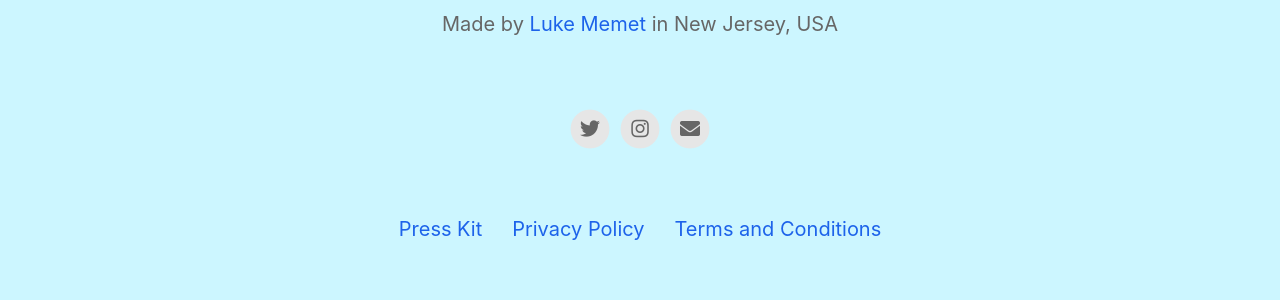
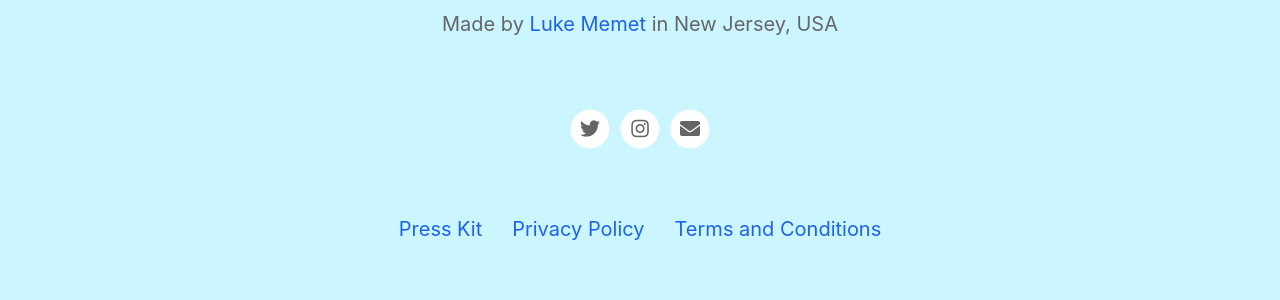
Before and after one commit to TimeFinderApp/https-TimeFinder.app, a Jekyll site: the page built from index.html, in a window 1280 px wide. Shown: the part 1524-1824 px from the top of the page. Built offline with Jekyll 4.4.1, drawn with Linux system fonts in a browser that asks for light colours; nearby versions of some CDN libraries.

Commit message:
Update _config.yml

```diff
--- a/_config.yml
+++ b/_config.yml
@@ -83,7 +83,7 @@
 feature_icons_background_color            : "#FFFFFF"
 
 social_icons_foreground_color             : "#666666"
-social_icons_background_color             : "#e6e6e6"
+social_icons_background_color             : "#FFFFFF"
 
 footer_text_color                         : "#666666"
 
```
